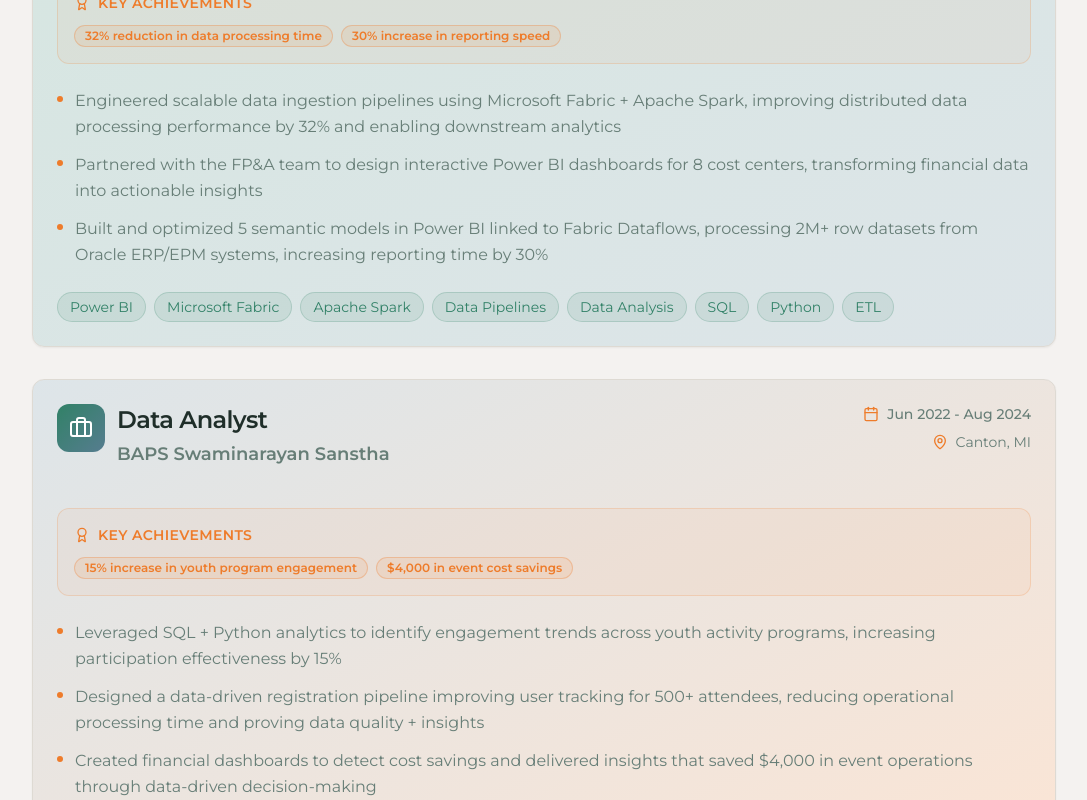
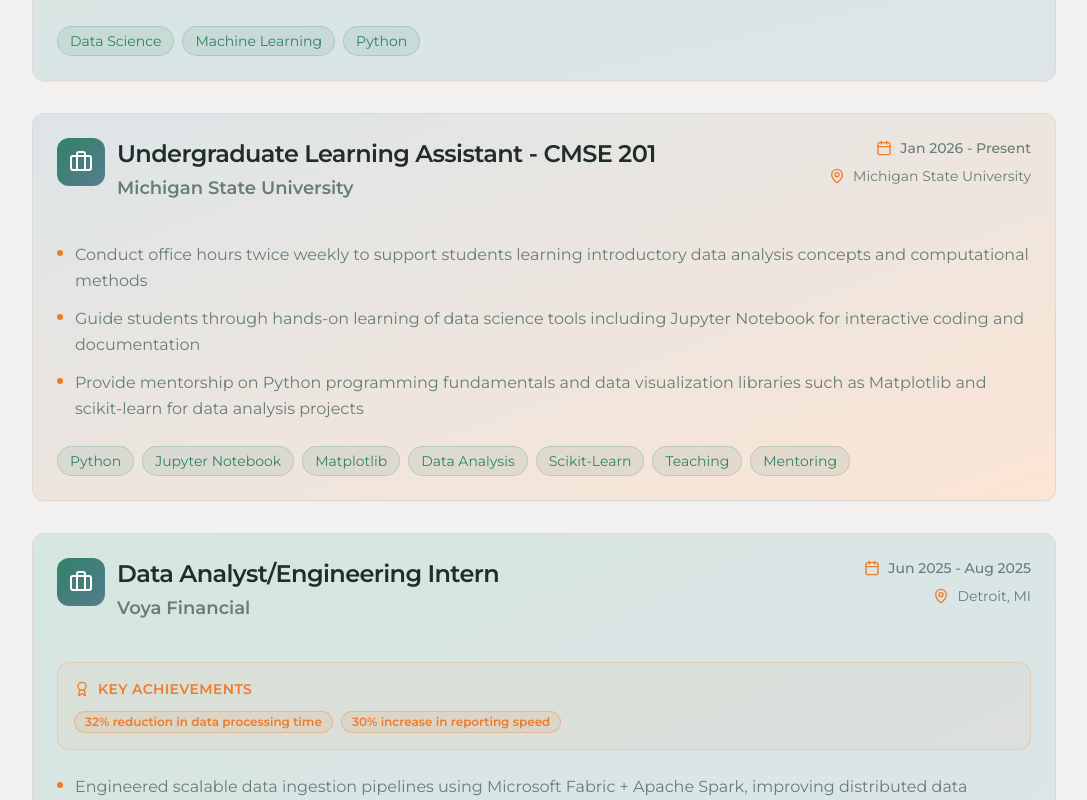
Before and after one commit to mihir-patel-05/mihir-patel-05.github.io, a React (Vite) app in the folder Code/: page / in a window 1280 px wide. Shown: the part 3680-4480 px from the top of the page, without its empty margins (96-1183 px from the left). Built offline with nearby package versions, Linux system fonts and the light colour scheme; the HTML template or start-up script is replaced by a standard one.

Commit message:
made some edits to the expirewnce section

```diff
--- a/Code/src/components/Experience.tsx
+++ b/Code/src/components/Experience.tsx
@@ -27,6 +27,30 @@ interface ExperienceItem {
 const Experience = () => {
   const experiences: ExperienceItem[] =[
     {
+      company: "Meijer",
+      position: "Data Science/ML Intern (Incoming)",
+      location: "Grand Rapids, MI",
+      dateRange: "May 2026 - Aug 2026",
+      description: [
+        "Incoming Data Science and Machine Learning intern for Summer 2026"
+      ],
+      tags: ["Data Science", "Machine Learning", "Python"],
+      gradient: "from-primary/20 to-secondary/20"
+    },
+    {
+      company: "Michigan State University",
+      position: "Undergraduate Learning Assistant - CMSE 201",
+      location: "Michigan State University",
+      dateRange: "Jan 2026 - Present",
+      description: [
+        "Conduct office hours twice weekly to support students learning introductory data analysis concepts and computational methods",
+        "Guide students through hands-on learning of data science tools including Jupyter Notebook for interactive coding and documentation",
+        "Provide mentorship on Python programming fundamentals and data visualization libraries such as Matplotlib and scikit-learn for data analysis projects"
+      ],
+      tags: ["Python", "Jupyter Notebook", "Matplotlib", "Data Analysis", "Scikit-Learn", "Teaching", "Mentoring"],
+      gradient: "from-secondary/20 to-accent/20"
+    },
+    {
       company: "Voya Financial",
       position: "Data Analyst/Engineering Intern",
       location: "Detroit, MI",
@@ -41,23 +65,6 @@ const Experience = () => {
       achievements: [
         "32% reduction in data processing time",
         "30% increase in reporting speed"
-      ]
-    },
-    {
-      company: "BAPS Swaminarayan Sanstha",
-      position: "Data Analyst",
-      location: "Canton, MI",
-      dateRange: "Jun 2022 - Aug 2024",
-      description: [
-        "Leveraged SQL + Python analytics to identify engagement trends across youth activity programs, increasing participation effectiveness by 15%",
-        "Designed a data-driven registration pipeline improving user tracking for 500+ attendees, reducing operational processing time and proving data quality + insights",
-        "Created financial dashboards to detect cost savings and delivered insights that saved $4,000 in event operations through data-driven decision-making"
-      ],
-      tags: ["SQL", "Python", "Data Analysis", "Data Visualization", "Dashboards", "Power BI", "Expense Analytics"],
-      gradient: "from-secondary/20 to-accent/20",
-      achievements: [
-        "15% increase in youth program engagement",
-        "$4,000 in event cost savings"
       ]
     }
   ];
```
